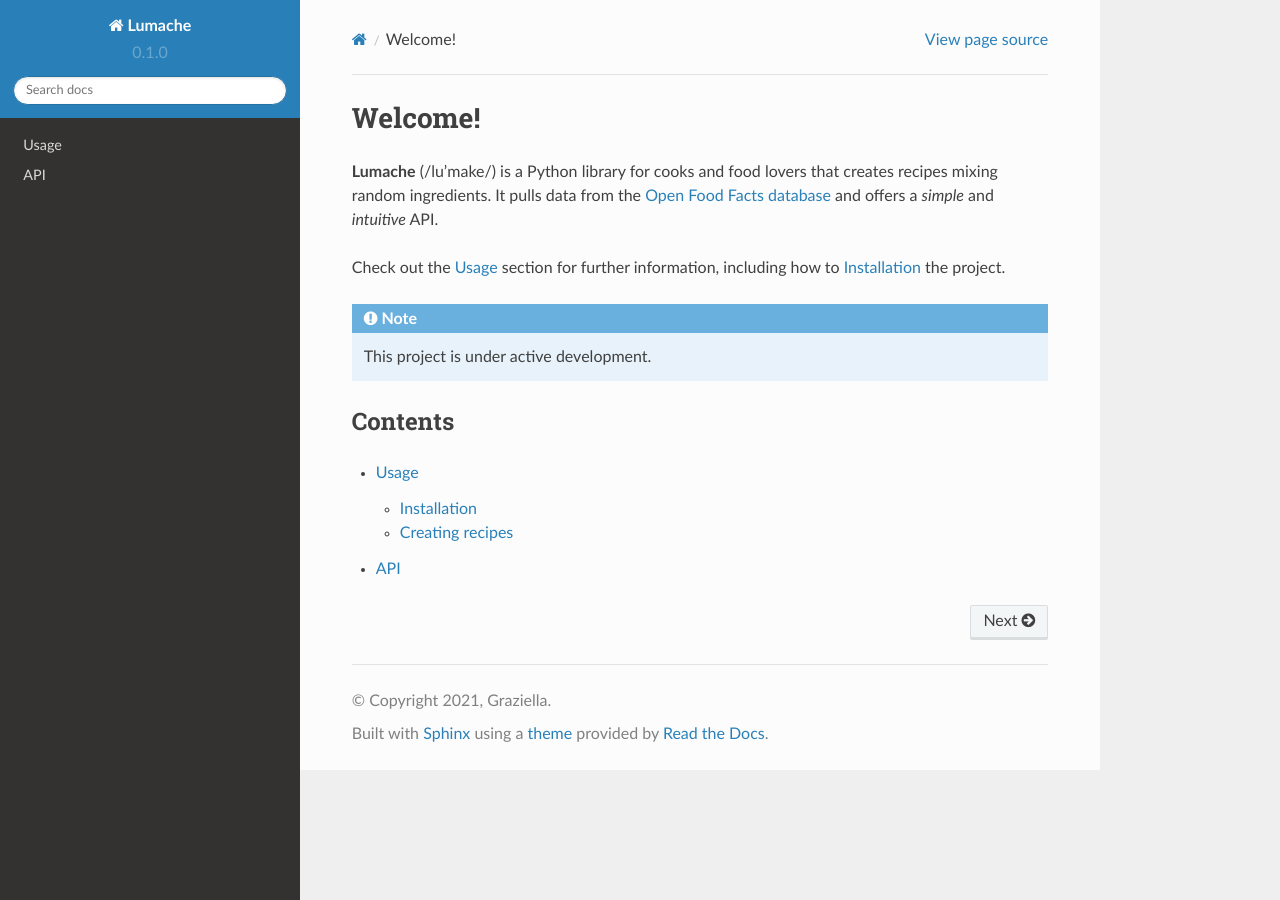
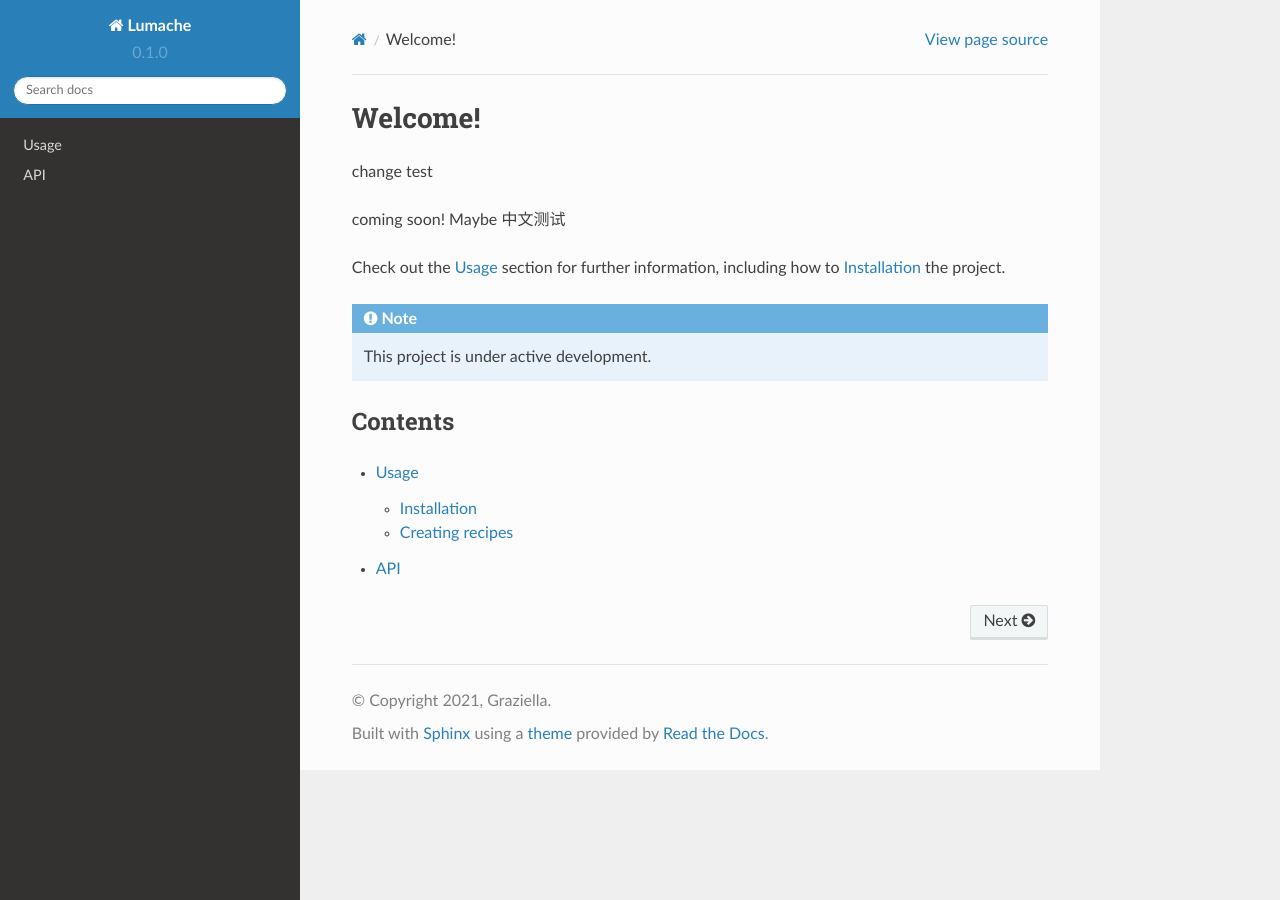
Before and after one commit to haohaoalt/hao_read_book, a Sphinx documentation site: the page built from docs/source/index.rst, in a window 1280 px wide. Built offline with Sphinx 7.4.7 and the Read the Docs theme 2.0.0, drawn with Linux system fonts in a browser that asks for light colours; pages that are not in the unit, such as notebooks, are missing from menus.

Commit message:
update name and test chinese

```diff
--- a/docs/source/index.rst
+++ b/docs/source/index.rst
@@ -1,10 +1,9 @@
 Welcome!
 ===================================
 
-**Lumache** (/lu'make/) is a Python library for cooks and food lovers
-that creates recipes mixing random ingredients.
-It pulls data from the `Open Food Facts database <https://world.openfoodfacts.org/>`_
-and offers a *simple* and *intuitive* API.
+change test
+
+coming soon! Maybe 中文测试
 
 Check out the :doc:`usage` section for further information, including
 how to :ref:`installation` the project.
--- a/pyproject.toml
+++ b/pyproject.toml
@@ -3,6 +3,6 @@ requires = ["flit_core >=3.2,<4"]
 build-backend = "flit_core.buildapi"
 
 [project]
-name = "lumache"
-authors = [{name = "Graziella", email = "graziella@lumache"}]
+name = "SLAM"
+authors = [{name = "hayden", email = "haohaoalt@163.com"}]
 dynamic = ["version", "description"]
```
